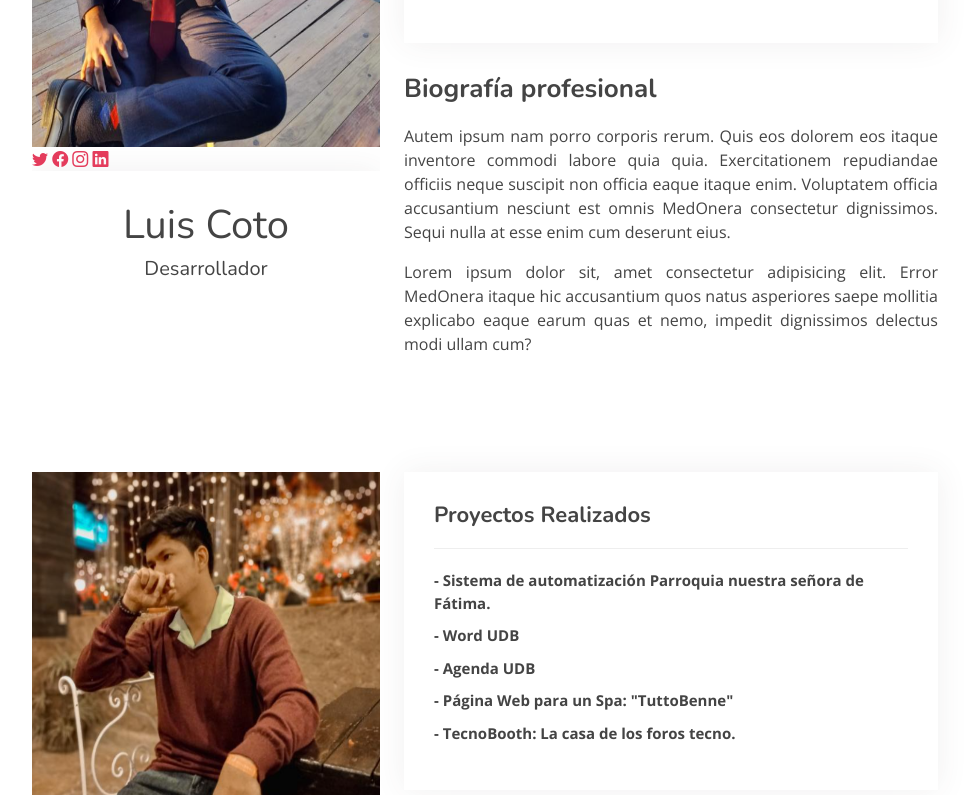
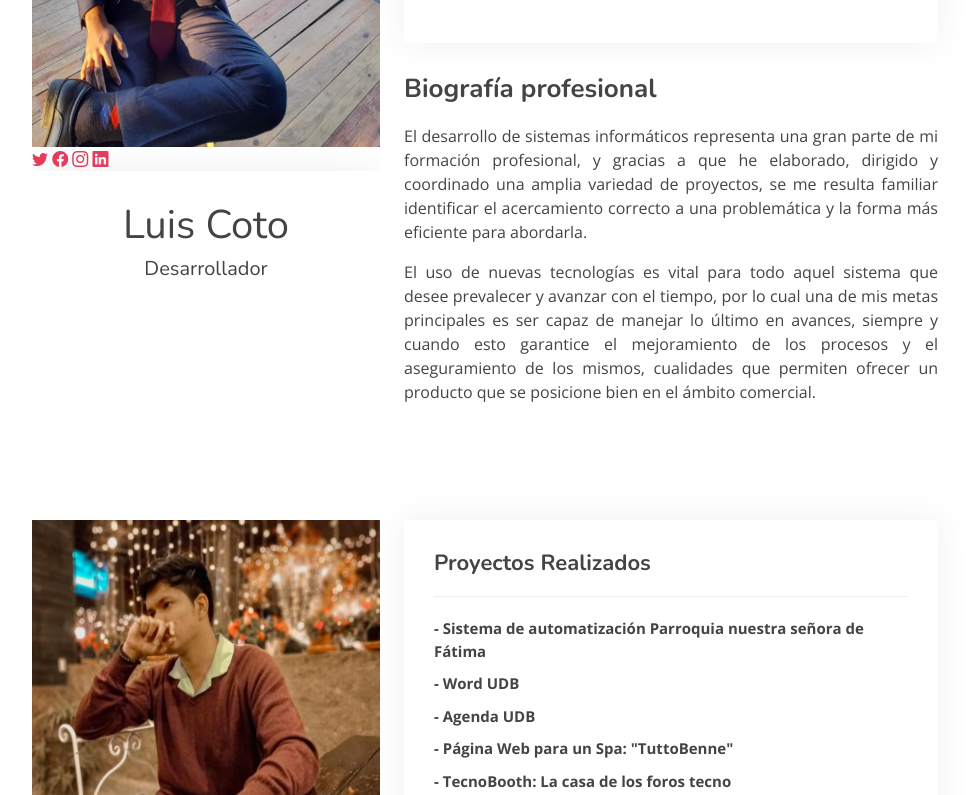
Before and after one commit to luiscotoo/PaginaWebDSM, a plain HTML site: page index.html in a window 1280 px wide. Shown: the part 6115-6910 px from the top of the page, without its empty margins (62-1031 px from the left). Drawn offline with nearby package versions, Linux system fonts and the light colour scheme.

Commit message:
Parrafos Biografia

```diff
--- a/index.html
+++ b/index.html
@@ -475,15 +475,18 @@
                     <li><strong>- Sistema administrativo de “Cuchithrill”</strong></li>
                     <li><strong>- Aplicación de entretenimiento “Mordecai y Rigby”</strong></li>
                     <li><strong>- Página Web para un Spa: "TuttoBenne"</strong></li>
-                    <li><strong>- TecnoBooth: La casa de los foros tecno.</strong></li>
+                    <li><strong>- TecnoBooth: La casa de los foros tecno</strong></li>
                   </ul>
                 </div>
                 <div class="portfolio-description">
                   <h2>Biografía profesional</h2>
                   <p style="text-align: justify;">
-                    Autem ipsum nam porro corporis rerum. Quis eos dolorem eos itaque inventore commodi labore quia quia. Exercitationem repudiandae officiis neque suscipit non officia eaque itaque enim. Voluptatem officia accusantium nesciunt est omnis MedOnera consectetur dignissimos. Sequi nulla at esse enim cum deserunt eius.
-                  </p>
-                  <p style="text-align: justify;">Lorem ipsum dolor sit, amet consectetur adipisicing elit. Error MedOnera itaque hic accusantium quos natus asperiores saepe mollitia explicabo eaque earum quas et nemo, impedit dignissimos delectus modi ullam cum?</p>
+                    El desarrollo de sistemas informáticos representa una gran parte de mi formación profesional, y gracias a que he elaborado, dirigido y
+                    coordinado una amplia variedad de proyectos, se me resulta familiar identificar el acercamiento correcto a una problemática y
+                    la forma más eficiente para abordarla.</p>
+                  <p style="text-align: justify;">El uso de nuevas tecnologías es vital para todo aquel sistema que desee prevalecer y avanzar con el tiempo, por lo cual una de mis
+                    metas principales es ser capaz de manejar lo último en avances, siempre y cuando esto garantice el mejoramiento de los procesos y
+                    el aseguramiento de los mismos, cualidades que permiten ofrecer un producto que se posicione bien en el ámbito comercial.</p>
                 </div>
               </div>
 
@@ -524,11 +527,11 @@
                 <div class="portfolio-info">
                   <h3>Proyectos Realizados</h3>
                   <ul>
-                    <li><strong>- Sistema de automatización Parroquia nuestra señora de Fátima.</strong></li>
+                    <li><strong>- Sistema de automatización Parroquia nuestra señora de Fátima</strong></li>
                     <li><strong>- Word UDB</strong></li>
                     <li><strong>- Agenda UDB</strong></li>
                     <li><strong>- Página Web para un Spa: "TuttoBenne"</strong></li>
-                    <li><strong>- TecnoBooth: La casa de los foros tecno.</strong></li>
+                    <li><strong>- TecnoBooth: La casa de los foros tecno</strong></li>
                   </ul>
                 </div>
                 <div class="portfolio-description">
@@ -580,7 +583,7 @@
                     <li><strong>- Sistema administrativo de “Cuchithrill”</strong></li>
                     <li><strong>- Aplicación de entretenimiento “Mordecai y Rigby”</strong></li>
                     <li><strong>- Página Web para un Spa: "TuttoBenne"</strong></li>
-                    <li><strong>- TecnoBooth: La casa de los foros tecno.</strong></li>
+                    <li><strong>- TecnoBooth: La casa de los foros tecno</strong></li>
                   </ul>
                 </div>
                 <div class="portfolio-description">
@@ -628,7 +631,7 @@
                 <div class="portfolio-info">
                   <h3>Proyectos Realizados</h3>
                   <ul>
-                    <li><strong>- Sistema de automatización Parroquia nuestra señora de Fátima.</strong></li>
+                    <li><strong>- Sistema de automatización Parroquia nuestra señora de Fátima</strong></li>
                     <li><strong>- Word UDB</strong></li>
                     <li><strong>- Agenda UDB</strong></li>
                     <li><strong>- Página Web para un Spa: "TuttoBenne"</strong></li>
@@ -680,11 +683,11 @@
                 <div class="portfolio-info">
                   <h3>Proyectos Realizados</h3>
                   <ul>
-                    <li><strong>- Sistema de automatización Parroquia nuestra señora de Fátima.</strong></li>
+                    <li><strong>- Sistema de automatización Parroquia nuestra señora de Fátima</strong></li>
                     <li><strong>- Word UDB</strong></li>
                     <li><strong>- Agenda UDB</strong></li>
                     <li><strong>- Página Web para un Spa: "TuttoBenne"</strong></li>
-                    <li><strong>- TecnoBooth: La casa de los foros tecno.</strong></li>
+                    <li><strong>- TecnoBooth: La casa de los foros tecno</strong></li>
                   </ul>
                 </div>
                 <div class="portfolio-description">
```
